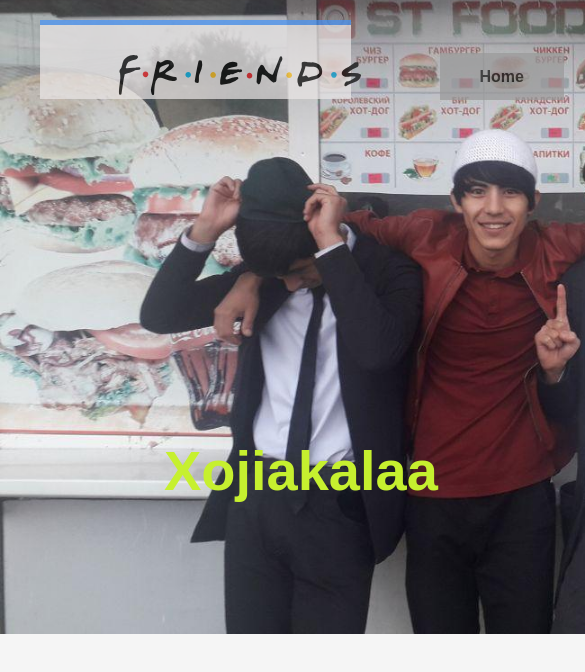
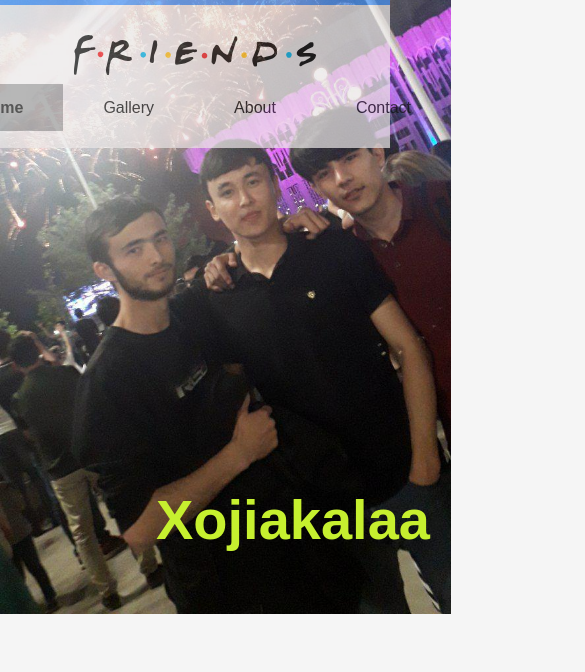
Before and after one commit to sanjar1311/firstapp, a plain HTML site: page index.html in a window 390 px wide. Shown: the top 672 px of the page, 585 px wide, since content can reach past the window. Drawn offline with Linux system fonts and the light colour scheme.

Commit message:
add responsive

```diff
--- a/css/styles.css
+++ b/css/styles.css
@@ -88,3 +88,26 @@ li{
 
   cursor: pointer;
 }
+
+@media screen and (max-width: 768px) {
+  body{
+    background-image: url("/images/mobi.jpg");
+    height: 100vh;
+    width: 100%;
+  }
+
+  .container{
+    width: 100%;
+    padding: 0;
+  }
+
+  .logo img{
+    margin-bottom: 20px;
+  }
+
+  .header{
+    margin-top: 0;
+    flex-direction: column;
+    padding: 30px 0;
+  }
+}
```
Also changed, not shown: images/mobi.jpg (added).
